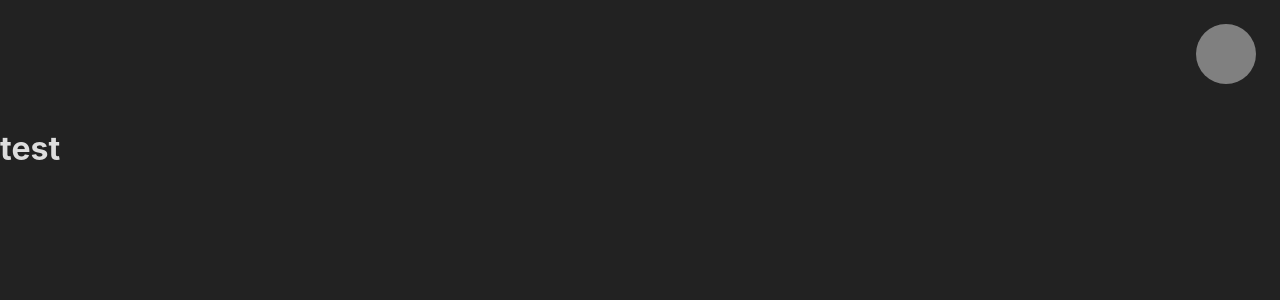
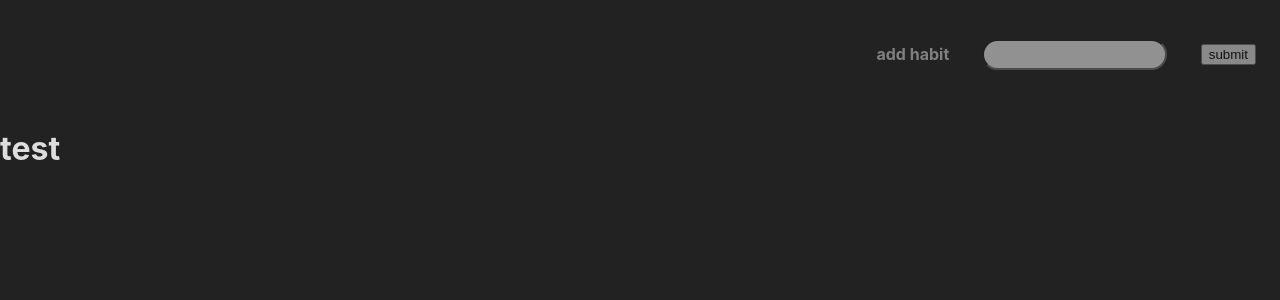
Before and after one commit to marckimbrey/habit-tracker, a React (Create React App) app: page / in a window 1280 px wide. Shown: the top 300 px of the page. Built offline with nearby package versions, Linux system fonts and the light colour scheme.

Commit message:
Added addHabit and saved to localStorage

```diff
--- a/src/AddHabitInput.js
+++ b/src/AddHabitInput.js
@@ -1,14 +1,22 @@
 import React from "react";
 
 function AddHabitInput(props) {
+  //const closeHabitBtn = props.isMobile === 60? <div className="add-habit-close" onClick={props.toggleInput}></div>: '';
   return (
-    <div className="add-habit">
+    <form className="add-habit">
       <label for="add-habit">add habit</label>
       <input className="add-habit-input" name="add-habit" type="text" />
-      <div className="add-habit-close" onClick={props.toggleInput}>
-        close
-      </div>
-    </div>
+      <button
+        type="submit"
+        onClick={(e) => {
+          e.preventDefault();
+          const input = document.querySelector(".add-habit-input");
+          props.addHabit(input.value);
+        }}
+      >
+        submit
+      </button>
+    </form>
   );
 }
 
--- a/src/App.css
+++ b/src/App.css
@@ -55,3 +55,14 @@
   color: red;
   margin-right: 3%;
 }
+
+@media (min-width: 600px) {
+  .add-habit {
+    background: #222;
+    color: #ddd;
+    justify-content: flex-end;
+  }
+  .add-habit label {
+    color: #ddd;
+  }
+}
--- a/src/App.js
+++ b/src/App.js
@@ -3,13 +3,37 @@ import "./App.css";
 import Header from "./Header";
 import HabitList from "./HabitList";
 
-function App() {
-  return (
-    <div className="App">
-      <Header></Header>
-      <HabitList />
-    </div>
-  );
+class App extends React.Component {
+  constructor(props) {
+    super(props);
+    // set habit state from localStorage
+    if (window.localStorage["habits"]) {
+      // get habits from localStorage
+    } else {
+      this.state = { habits: [{ name: "add new habit", days: [] }] };
+    }
+  }
+
+  addHabit(habit) {
+    const newHabit = { name: habit, days: [] };
+    const newHabitState = [...this.state.habits, newHabit];
+    localStorage.setItem("habit", JSON.stringify(newHabitState));
+    this.setState({ habits: newHabitState });
+  }
+
+  checkDay(name, day) {
+    //this.setState{habits:}
+  }
+
+  deleteHabit() {}
+  render() {
+    return (
+      <div className="App">
+        <Header addHabit={this.addHabit.bind(this)}></Header>
+        <HabitList />
+      </div>
+    );
+  }
 }
 
 export default App;
--- a/src/Header.js
+++ b/src/Header.js
@@ -27,9 +27,15 @@ class Header extends React.Component {
   render() {
     const active = this.state.inputActive;
     let input;
-    if (active) {
+    if (active || window.innerWidth > 600) {
       // if button clicked or large screen
-      input = <AddHabitInput toggleInput={(e) => this.toggleInput(e)} />;
+      input = (
+        <AddHabitInput
+          addHabit={this.props.addHabit}
+          toggleInput={(e) => this.toggleInput(e)}
+          isMobile={this.state.width}
+        />
+      );
     } else {
       input = (
         <AddHabitButton
```
